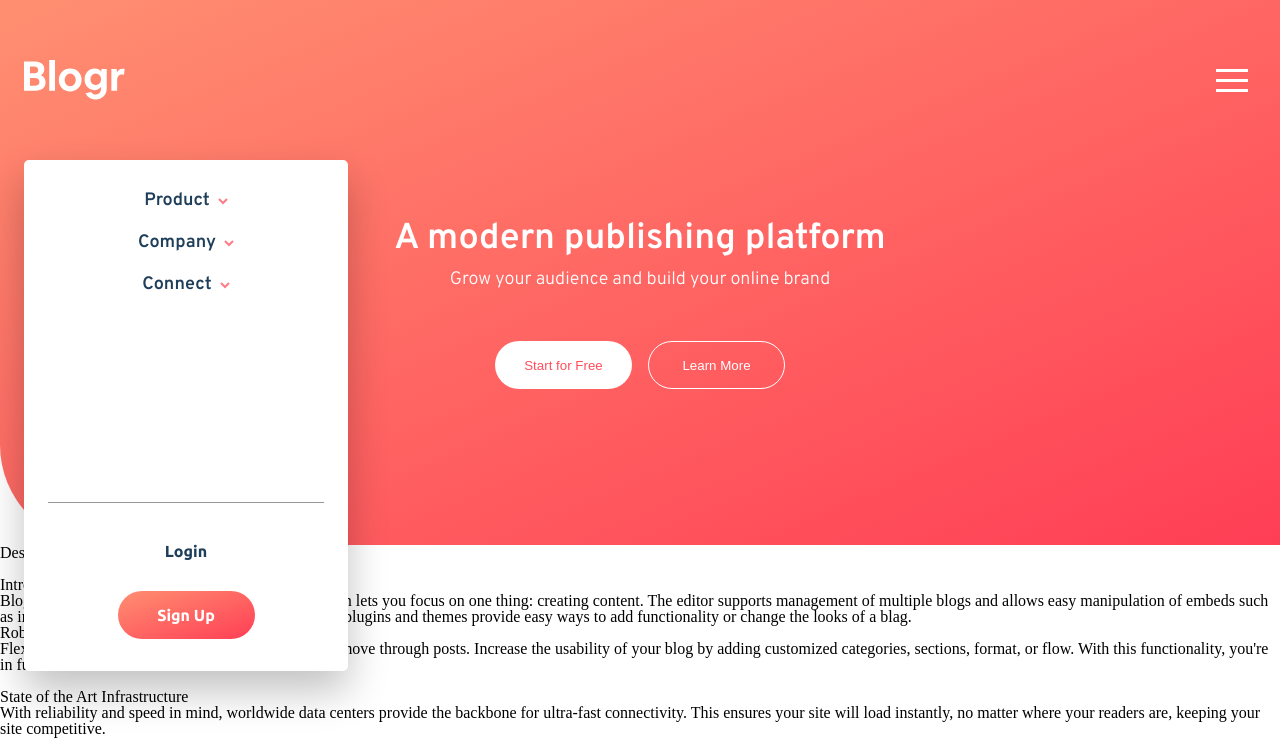
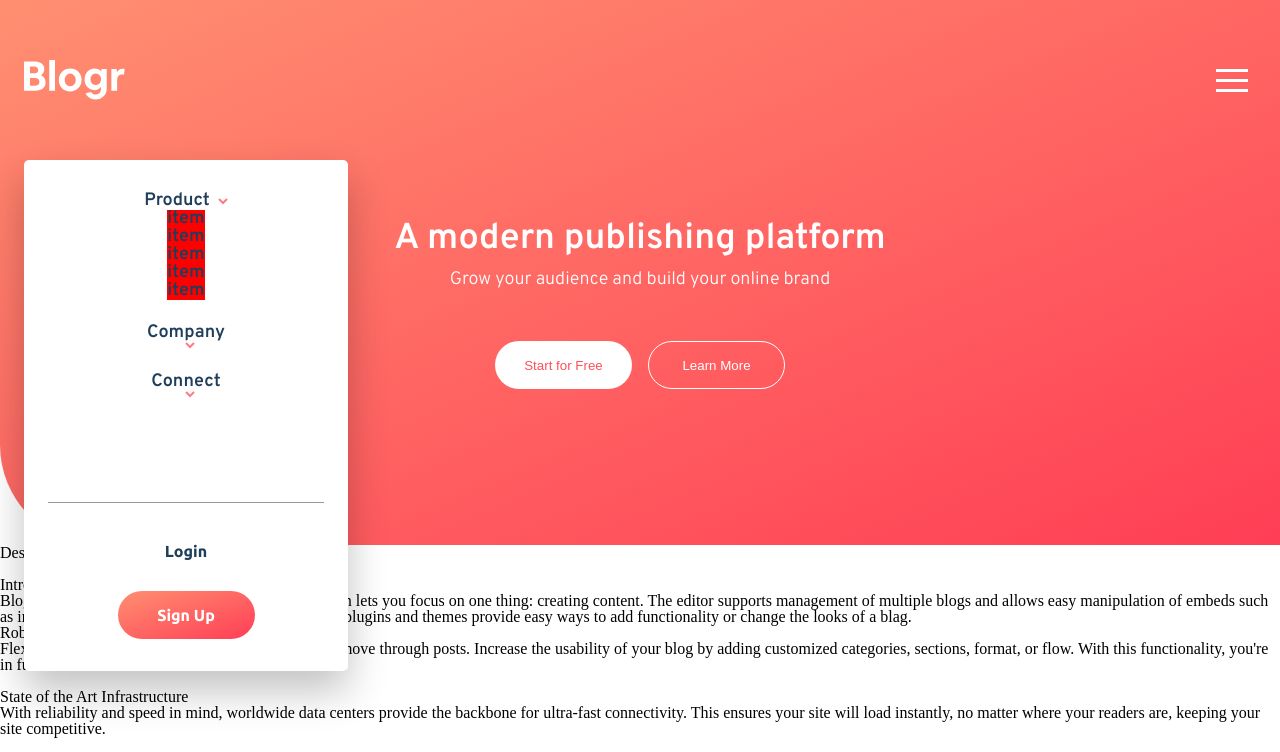
Before and after one commit to romofel/fm-blogr_landing_page, a React (Create React App) app: page / in a window 1280 px wide. Shown: the top 752 px of the page. Built offline with nearby package versions, Linux system fonts and the light colour scheme.

Commit message:
Reapply styles to the hover elements

```diff
--- a/src/App.css
+++ b/src/App.css
@@ -154,7 +154,7 @@ nav {
   box-shadow: 0 20px 40px rgba(0 0 0 / 24.34%);
   padding-top: 1.5rem;
   padding: 2rem 1.5rem;
-  font-family: 'Overpass', sans-serif;
+  font-family: "Overpass", sans-serif;
   font-size: 1.125rem;
   font-weight: 600;
   color: #1f3e5a;
@@ -162,6 +162,7 @@ nav {
 
 .hover-menu-item {
   display: flex;
+  flex-direction: column;
   justify-content: center;
   align-items: center;
 }
@@ -170,8 +171,18 @@ nav {
   margin-top: 1.5rem;
 }
 
+.hover-menu-title {
+  display: flex;
+  justify-content: center;
+  align-items: center;
+}
+
 .hover-arrow {
-  margin-left: .5rem;
+  margin-left: 0.5rem;
+}
+
+.hover-sub-menu {
+  background-color: red;
 }
 
 .separator {
@@ -188,7 +199,7 @@ nav {
 
 .hover-login,
 .hover-signup {
-  font-family: 'Ubuntu', sans-serif;
+  font-family: "Ubuntu", sans-serif;
   font-size: 1rem;
   font-weight: 700;
   height: 3rem;
@@ -237,7 +248,7 @@ nav {
 }
 
 .landing-content {
-  font-family: 'Overpass', sans-serif;
+  font-family: "Overpass", sans-serif;
   font-weight: 300;
   font-size: 1.125rem;
   color: white;
--- a/src/App.js
+++ b/src/App.js
@@ -8,8 +8,19 @@ function HoverMenu() {
     <div class="hover-menu">
       <ul>
         <li className="hover-menu-item">
-          <span>Product</span>{" "}
-          <img className="hover-arrow" src={iconArrowDark} alt="down arrow" />
+          <div className="hover-menu-title">
+            <span>Product</span>{" "}
+            <img className="hover-arrow" src={iconArrowDark} alt="down arrow" />
+          </div>
+          <HoverSubMenu
+            items={[
+              "Overview",
+              "Pricing",
+              "Marketplace",
+              "Features",
+              "Integrations",
+            ]}
+          />
         </li>
         <li className="hover-menu-item">
           <span>Company</span>{" "}
@@ -33,7 +44,7 @@ function HoverMenu() {
 
 function HoverSubMenu({ items }) {
   return (
-    <ul>
+    <ul className="hover-sub-menu">
       {items.map((item) => (
         <li>item</li>
       ))}
```
